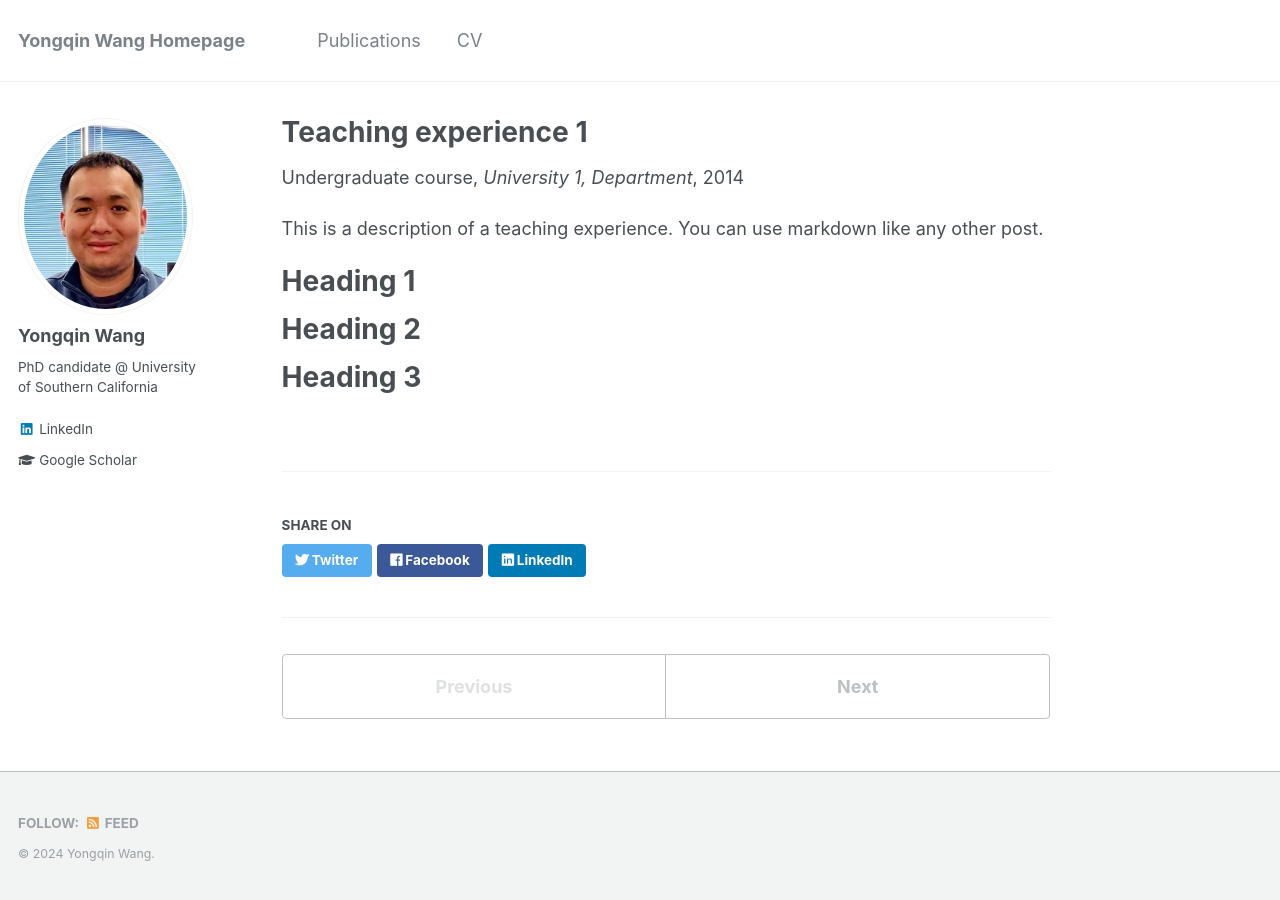
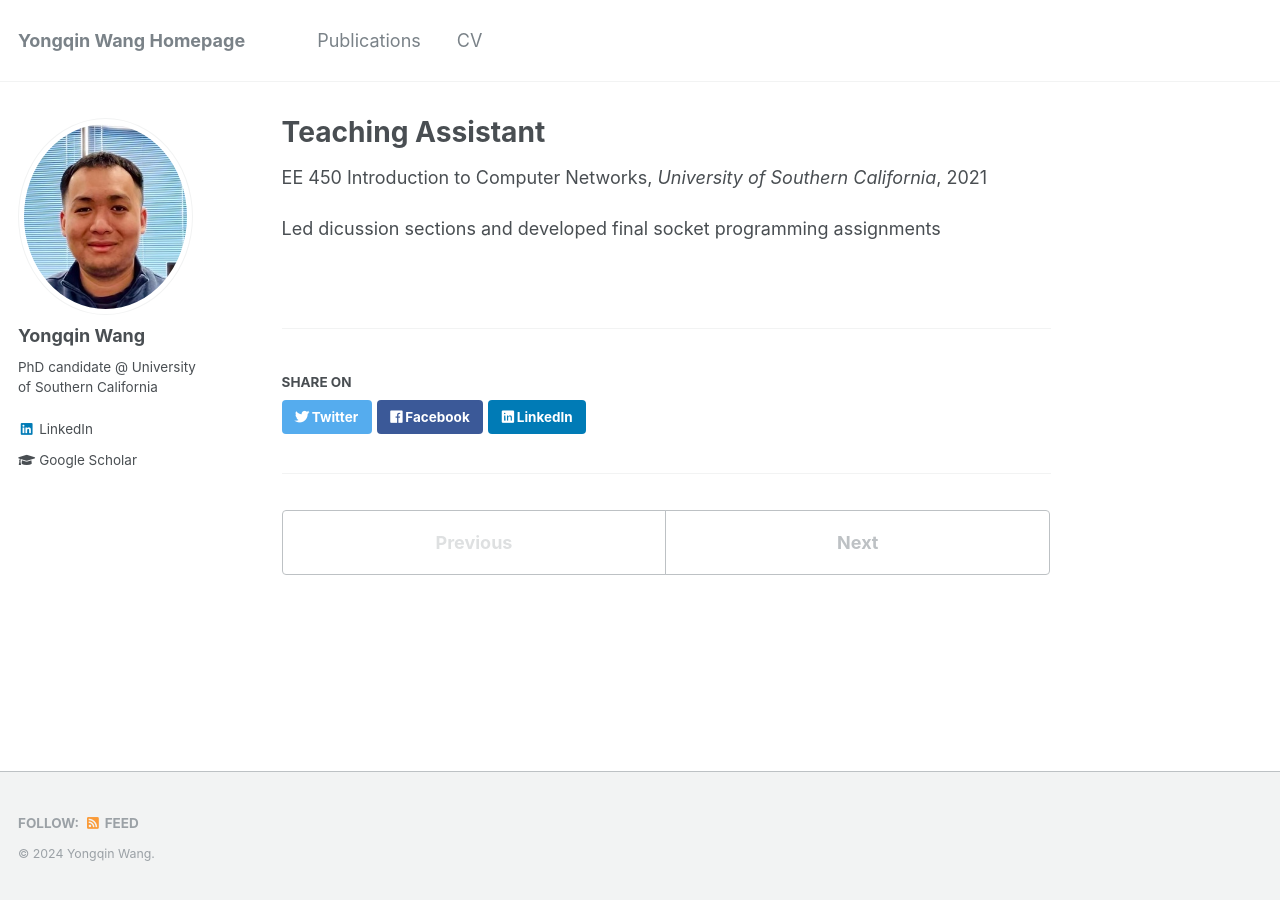
Before and after one commit to iihihiuh/yongqin.github.io, a Jekyll site: the page built from _teaching/2021-fall-ta-1.md, in a window 1280 px wide. Built offline with Jekyll 4.4.1, drawn with Linux system fonts in a browser that asks for light colours.

```diff
--- a/_teaching/2021-fall-ta-1.md
+++ b/_teaching/2021-fall-ta-1.md
@@ -1,20 +1,11 @@
 ---
-title: "Teaching experience 1"
+title: "Teaching Assistant"
 collection: teaching
-type: "Undergraduate course"
+type: "EE 450 Introduction to Computer Networks"
 permalink: /teaching/2014-spring-teaching-1
-venue: "University 1, Department"
-date: 2014-01-01
-location: "City, Country"
+venue: "University of Southern California"
+date: 2021-08-16
+location: "Los Angeles, CA"
 ---
 
-This is a description of a teaching experience. You can use markdown like any other post.
-
-Heading 1
-======
-
-Heading 2
-======
-
-Heading 3
-======
+Led dicussion sections and developed final socket programming assignments
```
Also changed, not shown: _teaching/2023-fall-ta-1.md (added, +20 -0 lines).
